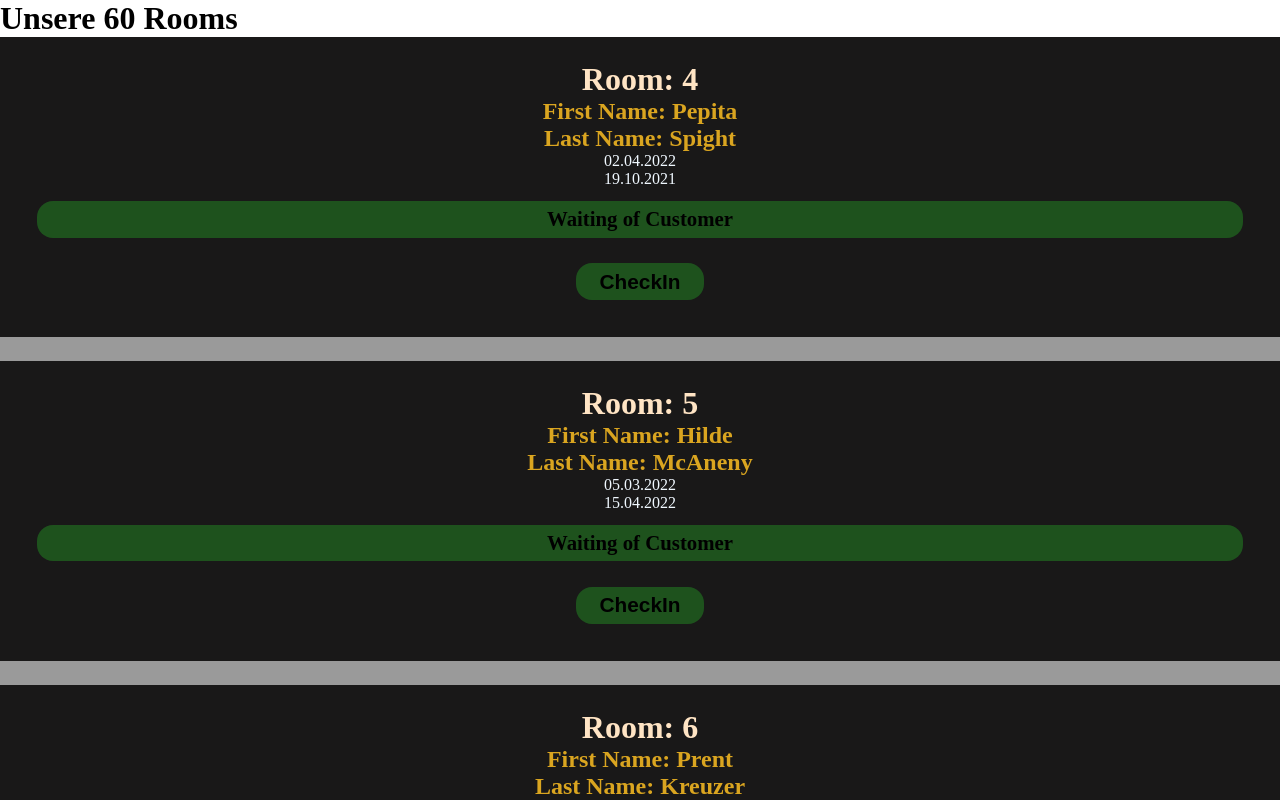
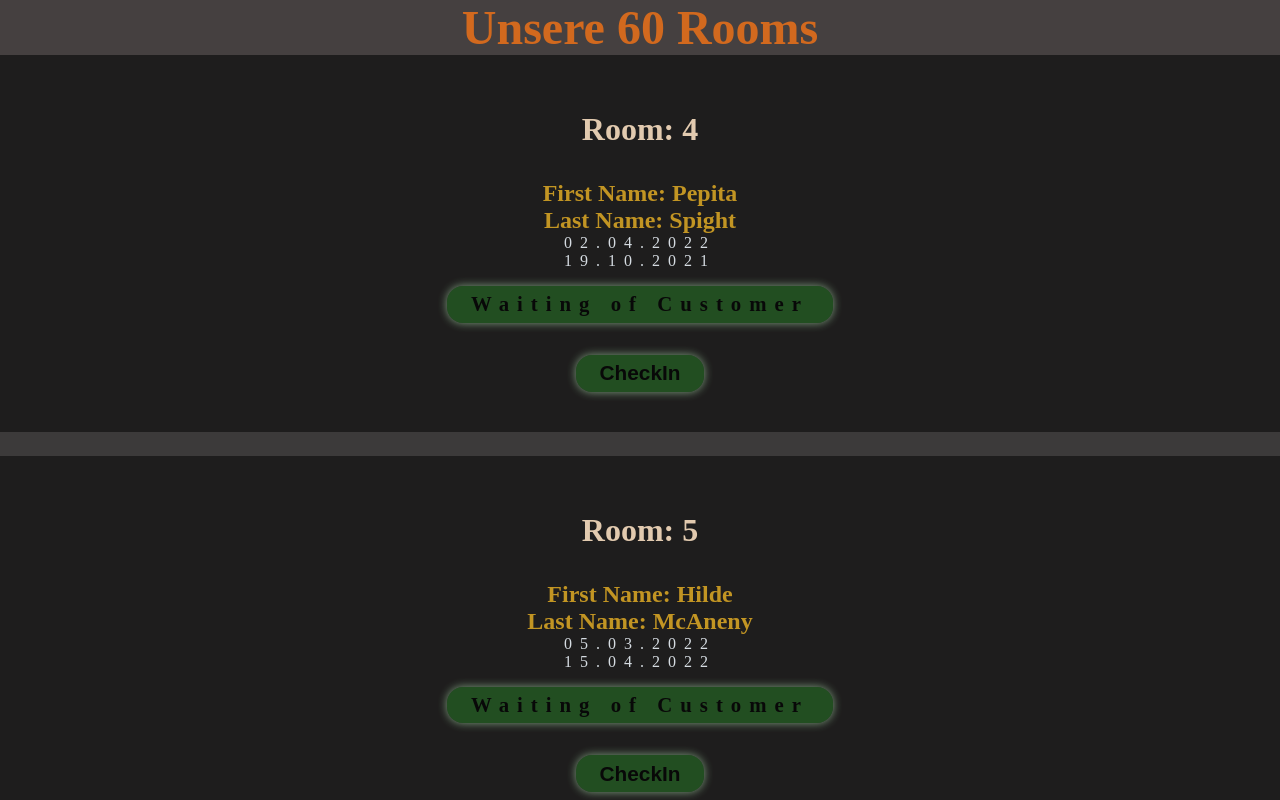
Before and after one commit to elenaRotari/myHotel, a React (Vite) app: page / in a window 1280 px wide. Shown: the top 800 px of the page. Built offline with nearby package versions, Linux system fonts and the light colour scheme.

Commit message:
done with some styles

```diff
--- a/src/App.jsx
+++ b/src/App.jsx
@@ -15,10 +15,10 @@ function App() {
       <div className="rooms">
         {checkedIn
           .sort((a, b) => a.roomNo - b.roomNo)
-          .map((roomItem, index) => {
+          .map((roomItem) => {
             return (
               <Room
-                key={index}
+                key={roomItem.roomNo}
                 room={roomItem}
                 setCheckIn={setCheckedIn}
                 checkedIn={checkedIn}
--- a/src/App.scss
+++ b/src/App.scss
@@ -4,7 +4,12 @@
   box-sizing: border-box;
 }
 body {
-  width: 100vw;
+  background-color: rgb(69, 64, 64);
+}
+h1 {
+  text-align: center;
+  font-size: 3rem;
+  color: chocolate;
 }
 .rooms {
   background-color: rgba(51, 51, 51, 0.496);
@@ -19,10 +24,12 @@ body {
     background-color: rgb(25, 24, 24);
     padding: 1.5rem;
     color: aliceblue;
+    opacity: 85%;
   }
   .roomsItem:hover {
-    opacity: 80%;
+    opacity: 100%;
   }
+
   .firstLastName {
     color: goldenrod;
     list-style-type: none;
@@ -32,6 +39,7 @@ body {
   h2 {
     font-size: 2rem;
     color: bisque;
+    margin: 2rem;
   }
   .yes,
   .no {
@@ -39,15 +47,23 @@ body {
     font-size: 1.3rem;
     border-radius: 1rem;
     border: none;
-    margin: 0.8rem;
+    margin: 1rem auto;
     background-color: rgba(37, 165, 37, 0.414);
     font-weight: 900;
     color: black;
+    width: max-content;
   }
   button:hover {
     cursor: pointer;
   }
   .no {
     background-color: red;
+    box-shadow: 0px 0px 10px rgba(224, 140, 140, 0.652);
+  }
+  .yes {
+    box-shadow: 0 0 10px rgba(165, 212, 165, 0.823);
+  }
+  p {
+    letter-spacing: 0.5rem;
   }
 }
```
